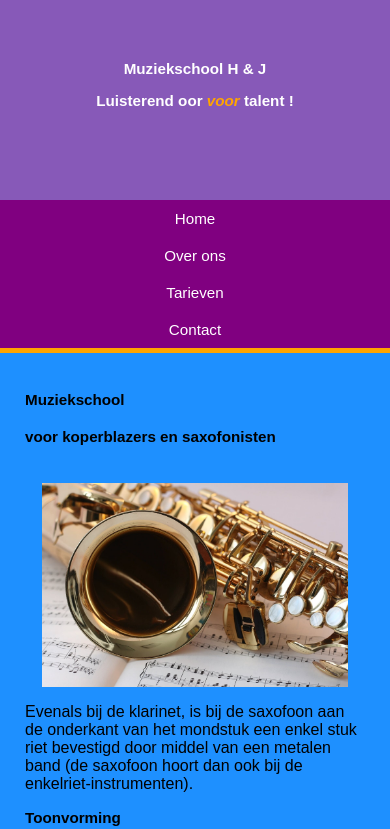
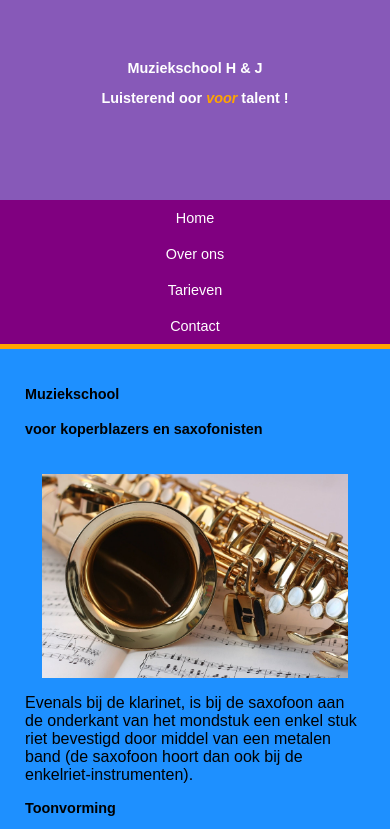
Before and after one commit to YouriLight/Examen, a plain HTML site: page index.html in a window 390 px wide. Shown: the top 829 px of the page. Drawn offline with Linux system fonts and the light colour scheme.

Commit message:
Update Stylesheet.css

```diff
--- a/Css/Stylesheet.css
+++ b/Css/Stylesheet.css
@@ -3,7 +3,7 @@
 }
 @media (max-width: 676px){
 h1,h2,h3,h4,h5,h6,nav{
-  font-size: 95%;
+  font-size: 90%;
 }
 }
 
```
